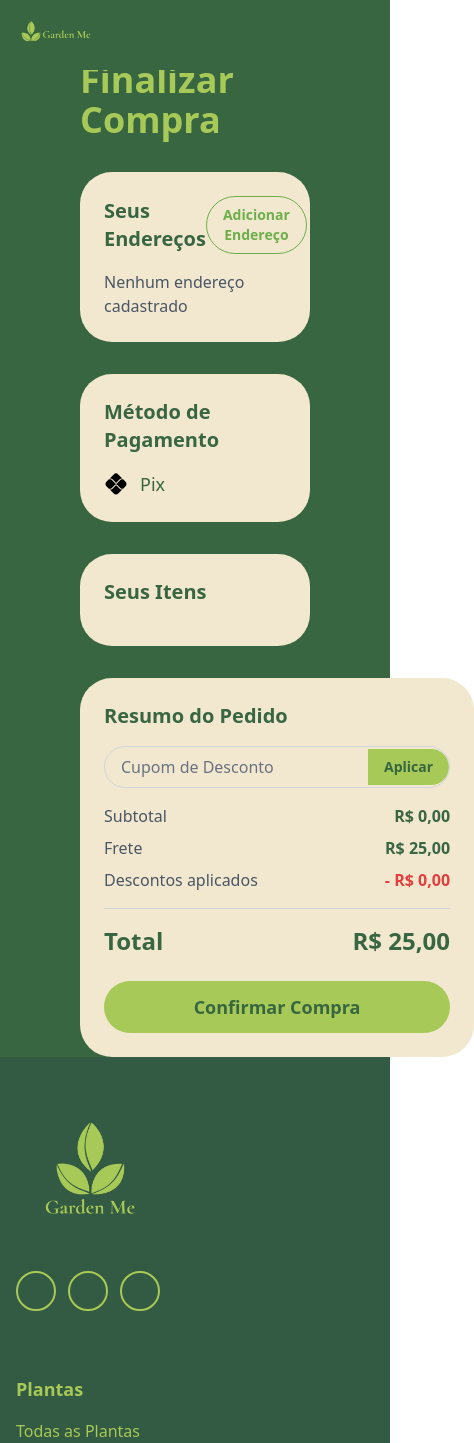
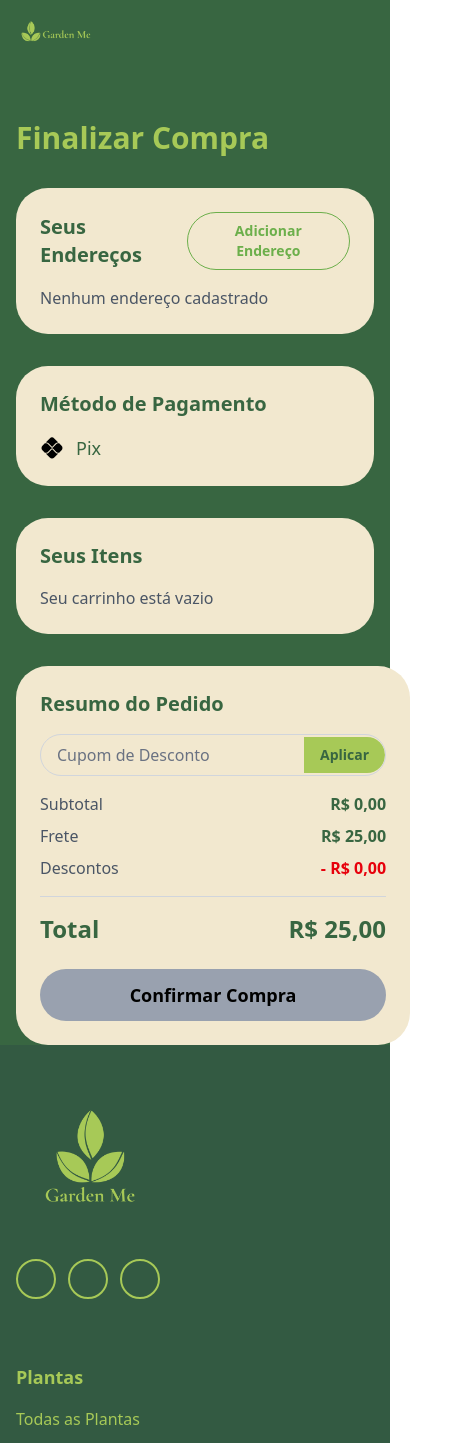
Before and after one commit to standbytheboy/gardenme, a React (Vite) app in the folder frontend/: page /checkout in a window 390 px wide. Shown: the top 1443 px of the page, 474 px wide, since content can reach past the window. Built offline with nearby package versions, Linux system fonts and the light colour scheme; some icons are missing.

Commit message:
making checkout page responsive

```diff
--- a/frontend/src/pages/CheckoutPage.tsx
+++ b/frontend/src/pages/CheckoutPage.tsx
@@ -24,6 +24,7 @@ const CheckoutPage = () => {
   const [isProcessing, setIsProcessing] = useState(false);
   const [cartItems, setCartItems] = useState<Plant[]>([]);
   const [couponCode, setCouponCode] = useState("");
+  const [couponApplied, setCouponApplied] = useState(false);
 
   interface PaymentMethodType {
     type: string;
@@ -58,7 +59,7 @@ const CheckoutPage = () => {
       setAddresses(data);
 
       if (data.length > 0) {
-        setSelectedAddress(data[0]); // seleciona o primeiro por padrão
+        setSelectedAddress(data[0]);
       }
     } catch (err) {
       console.error(err);
@@ -67,13 +68,17 @@ const CheckoutPage = () => {
 
   useEffect(() => {
     fetchUserAddresses();
-
     const storedCart = localStorage.getItem("cartItems");
     if (storedCart) setCartItems(JSON.parse(storedCart) as Plant[]);
   }, []);
 
-  // Função para confirmar a compra
+  // Função para confirmar compra
   const handleConfirmPurchase = async () => {
+    if (!cartItems.length) {
+      alert("Seu carrinho está vazio.");
+      return;
+    }
+
     const token = localStorage.getItem("userToken");
     if (!token) {
       alert("Você precisa fazer login para finalizar a compra.");
@@ -108,7 +113,7 @@ const CheckoutPage = () => {
         })),
       };
 
-      console.log("Dados do pedido prontos para envio:", orderPayload);
+      console.log("Dados do pedido:", orderPayload);
 
       const response = await fetch("api/pedidos", {
         method: "POST",
@@ -122,88 +127,65 @@ const CheckoutPage = () => {
       const data = await response.json();
 
       if (!response.ok) {
-        alert(
-          `Erro ao finalizar a compra: ${data.message || "Erro desconhecido"}`
-        );
+        alert(`Erro ao finalizar a compra: ${data.message || "Erro desconhecido"}`);
         return;
       }
 
-      console.log("Pedido ID:", data.data.id_pedido);
       alert("Compra finalizada com sucesso!");
-      // Limpar o localStorage do carrinho
       localStorage.removeItem("cartItems");
       navigate(`/pedido-sucesso`);
     } catch (error) {
-      console.error("Erro de conexão ou ao processar a resposta:", error);
-      alert(
-        "Erro ao processar a compra. Verifique sua conexão e tente novamente."
-      );
+      console.error("Erro ao processar compra:", error);
+      alert("Erro ao processar a compra. Verifique sua conexão e tente novamente.");
     } finally {
       setIsProcessing(false);
     }
   };
 
-  // Lógica de cálculo centralizada
+  // Lógica de cálculo
   const { subtotal, shippingCost, discountsApplied, total } = useMemo(() => {
     const calculatedSubtotal = cartItems.reduce(
       (acc, item) => acc + item.price * item.quantity,
       0
     );
-    const calculatedShippingCost = 25.0; // Frete fixo
-    const calculatedDiscounts = couponCode === "MEUDESCONTO" ? 10.0 : 0;
-
-    const calculatedTotal =
-      calculatedSubtotal + calculatedShippingCost - calculatedDiscounts;
+    const calculatedShippingCost = 25.0;
+    const calculatedDiscounts = couponApplied && couponCode === "MEUDESCONTO" ? 10.0 : 0;
 
     return {
       subtotal: calculatedSubtotal,
       shippingCost: calculatedShippingCost,
       discountsApplied: calculatedDiscounts,
-      total: calculatedTotal,
+      total: calculatedSubtotal + calculatedShippingCost - calculatedDiscounts,
     };
-  }, [cartItems, couponCode]);
+  }, [cartItems, couponCode, couponApplied]);
 
-  const handleQuantityChange = (id: number, newQuantity: number) => {
-    setCartItems((prev) =>
-      prev
-        .map((item) =>
-          item.id === id ? { ...item, quantity: newQuantity } : item
-        )
-        .filter((item) => item.quantity > 0)
-    );
-  };
-
-  const handleRemoveItem = (id: number, name: string) => {
-    if (window.confirm(`Tem certeza que deseja remover ${name} do carrinho?`)) {
-      setCartItems((currentItems) =>
-        currentItems.filter((item) => item.id !== id)
-      );
+  const handleApplyCoupon = () => {
+    if (couponCode === "MEUDESCONTO") {
+      setCouponApplied(true);
+    } else {
+      alert("Cupom inválido.");
+      setCouponApplied(false);
     }
   };
 
-  const handleApplyCoupon = () => {
-    alert(`Cupom ${couponCode} aplicado!`);
-  };
-
   return (
-    <div className="mt-15">
-      <div className="min-h-[45rem] bg-[#386641] mt-15 px-20 md:p-20 flex flex-col items-center">
+    <div>
+      <div className="pt-[120px] min-h-[45rem] bg-[#386641] px-4 sm:px-8 md:px-12 lg:px-20 flex flex-col items-center">
         <Navbar />
-        <h1 className="w-full max-w-7xl text-4xl font-bold text-[#A7C957] mb-8 self-start">
+        <h1 className="w-full max-w-7xl text-3xl md:text-4xl font-bold text-[#A7C957] mb-8 self-start">
           Finalizar Compra
         </h1>
 
         <div className="w-full max-w-7xl flex flex-col lg:flex-row gap-8">
+          {/* Coluna principal */}
           <div className="flex-1 flex flex-col gap-8">
-            {/* Seus Endereços */}
+            {/* Endereços */}
             <div className="bg-[#F2E8CF] p-6 rounded-4xl">
               <div className="flex justify-between items-center mb-4">
-                <h2 className="text-xl font-semibold text-[#386641]">
-                  Seus Endereços
-                </h2>
+                <h2 className="text-xl font-semibold text-[#386641]">Seus Endereços</h2>
                 <button
                   onClick={() => navigate("/perfil")}
-                  className="bg-transparent text-[#6CAF4B] border border-[#6CAF4B] py-2 px-4 rounded-full text-sm font-semibold hover:bg-[#A7C957] hover:text-[#386641] transition-colors duration-300"
+                  className="bg-transparent text-[#6CAF4B] border border-[#6CAF4B] py-2 px-4 rounded-full text-sm font-semibold hover:bg-[#A7C957] hover:text-[#386641] transition"
                 >
                   Adicionar Endereço
                 </button>
@@ -211,14 +193,18 @@ const CheckoutPage = () => {
               {addresses.length > 0 ? (
                 <div className="flex flex-col gap-4">
                   {addresses.map((addr) => (
-                    <label key={addr.id} className="flex items-center p-3 rounded-lg cursor-pointer">
+                    <label
+                      key={addr.id}
+                      className="flex items-center p-3 rounded-lg cursor-pointer hover:bg-gray-100"
+                    >
                       <input
                         type="radio"
                         name="address"
                         value={addr.id}
                         checked={selectedAddress?.id === addr.id}
                         onChange={() => setSelectedAddress(addr)}
-                        className="mr-3"/>
+                        className="mr-3"
+                      />
                       <div>
                         <p className="font-semibold text-[#386641]">
                           {addr.logradouro}, {addr.numero}
@@ -236,49 +222,44 @@ const CheckoutPage = () => {
               )}
             </div>
 
-            {/* Método de Pagamento */}
+            {/* Pagamento */}
             <div className="bg-[#F2E8CF] p-6 rounded-4xl">
-              <div className="flex justify-between items-center mb-4">
-                <h2 className="text-xl font-semibold text-[#386641]">
-                  Método de Pagamento
-                </h2>
-              </div>
+              <h2 className="text-xl font-semibold text-[#386641] mb-4">Método de Pagamento</h2>
               <div className="flex items-center">
                 {paymentMethod.icon && (
-                  <img
-                    src={paymentMethod.icon}
-                    alt={paymentMethod.type}
-                    className="w-6 h-6 mr-3"
-                  />
+                  <img src={paymentMethod.icon} alt={paymentMethod.type} className="w-6 h-6 mr-3" />
                 )}
-                <p className="text-lg font-medium text-[#386641]">
-                  {paymentMethod.details}
-                </p>
+                <p className="text-lg font-medium text-[#386641]">{paymentMethod.details}</p>
               </div>
             </div>
 
-            {/* Seus Itens */}
+            {/* Itens */}
             <div className="bg-[#F2E8CF] p-6 rounded-4xl">
-              <h2 className="text-xl font-semibold text-[#386641] mb-4">
-                Seus Itens
-              </h2>
-              {cartItems.map((item) => (
+              <h2 className="text-xl font-semibold text-[#386641] mb-4">Seus Itens</h2>
+              {cartItems.length > 0 ? (
+                cartItems.map((item) => (
                   <CheckoutItem
                     key={item.id}
                     item={item}
-                  onQuantityChange={handleQuantityChange}
-                  onRemove={handleRemoveItem}
+                    onQuantityChange={(id, qty) =>
+                      setCartItems((prev) =>
+                        prev.map((i) => (i.id === id ? { ...i, quantity: qty } : i))
+                      )
+                    }
+                    onRemove={(id) => setCartItems((prev) => prev.filter((i) => i.id !== id))}
                   />
-              ))}
+                ))
+              ) : (
+                <p className="text-gray-600">Seu carrinho está vazio</p>
+              )}
             </div>
           </div>
 
-          {/* Resumo do Pedido */}
+          {/* Resumo */}
           <div className="lg:w-96 bg-[#F2E8CF] p-6 rounded-4xl self-start sticky top-8">
-            <div className="mb-6">
-              <h2 className="text-xl font-semibold mb-4 text-[#386641]">
-                Resumo do Pedido
-              </h2>
+            <h2 className="text-xl font-semibold mb-4 text-[#386641]">Resumo do Pedido</h2>
+
+            {/* Cupom */}
             <div className="flex items-center border border-gray-300 rounded-full overflow-hidden mb-4">
               <input
                 type="text"
@@ -289,43 +270,42 @@ const CheckoutPage = () => {
               />
               <button
                 onClick={handleApplyCoupon}
-                  className="bg-[#A7C957] text-[#386641] py-2 px-4 rounded-r-full hover:bg-opacity-90 transition duration-300 text-sm font-semibold whitespace-nowrap"
+                className="bg-[#A7C957] text-[#386641] py-2 px-4 rounded-r-full hover:bg-opacity-90 transition text-sm font-semibold"
               >
                 Aplicar
               </button>
             </div>
+            {couponApplied && (
+              <p className="text-sm text-green-600 mb-2">Cupom aplicado com sucesso!</p>
+            )}
 
-              <div className="flex justify-between items-center mb-2">
+            {/* Valores */}
+            <div className="flex justify-between mb-2">
               <span className="text-gray-600">Subtotal</span>
-                <span className="font-semibold text-[#386641]">
-                  R$ {subtotal.toFixed(2).replace(".", ",")}
-                </span>
+              <span className="font-semibold text-[#386641]">R$ {subtotal.toFixed(2).replace(".", ",")}</span>
             </div>
-              <div className="flex justify-between items-center mb-2">
+            <div className="flex justify-between mb-2">
               <span className="text-gray-600">Frete</span>
-                <span className="font-semibold text-[#386641]">
-                  R$ {shippingCost.toFixed(2).replace(".", ",")}
-                </span>
+              <span className="font-semibold text-[#386641]">R$ {shippingCost.toFixed(2).replace(".", ",")}</span>
             </div>
-              <div className="flex justify-between items-center mb-4">
-                <span className="text-gray-600">Descontos aplicados</span>
-                <span className="font-semibold text-[#E53E3E]">
-                  - R$ {discountsApplied.toFixed(2).replace(".", ",")}
-                </span>
+            <div className="flex justify-between mb-4">
+              <span className="text-gray-600">Descontos</span>
+              <span className="font-semibold text-red-600">- R$ {discountsApplied.toFixed(2).replace(".", ",")}</span>
             </div>
             <hr className="my-4 border-gray-300" />
-              <div className="flex justify-between items-center text-2xl font-bold mb-6 text-[#386641]">
+            <div className="flex justify-between text-2xl font-bold mb-6 text-[#386641]">
               <span>Total</span>
               <span>R$ {total.toFixed(2).replace(".", ",")}</span>
             </div>
-            </div>
+
+            {/* Botão */}
             <button
               onClick={handleConfirmPurchase}
-              disabled={isProcessing}
+              disabled={isProcessing || !cartItems.length}
               className={`w-full py-3 rounded-full text-lg font-semibold transition duration-300 ${
-                isProcessing
+                isProcessing || !cartItems.length
                   ? "bg-gray-400 cursor-not-allowed"
-                  : "bg-[#A7C957] text-[#386641] hover:bg-opacity-90 cursor-pointer"
+                  : "bg-[#A7C957] text-[#386641] hover:bg-opacity-90"
               }`}
             >
               {isProcessing ? "Processando..." : "Confirmar Compra"}
```
Lines whose indentation alone changed are shown as unchanged.
